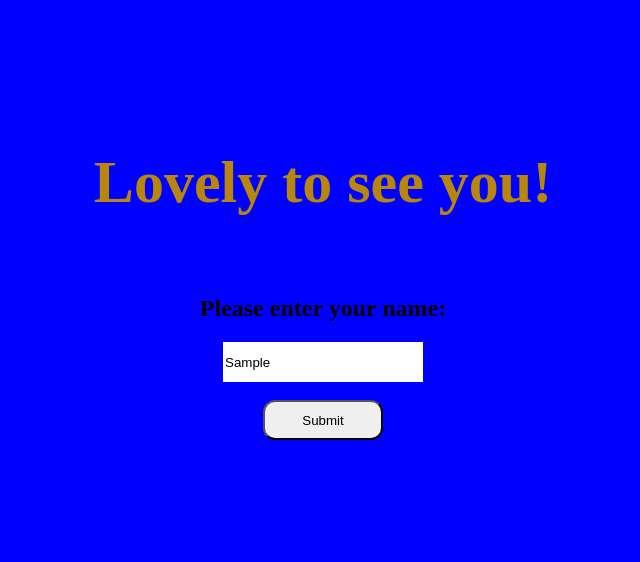
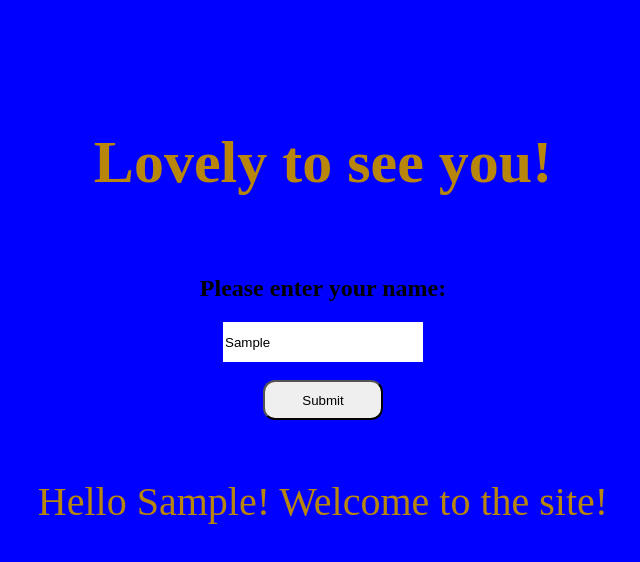
Before and after one commit to Babyoilrig/enter-name-html-practice, a plain HTML site: page index.html in a window 1280 px wide. Both pictures are taken after typing "Sample" into the empty fields and a click on the button "Submit". Shown: the whole page, without its empty margins (317-957 px from the left). Drawn offline with Linux system fonts and the light colour scheme.

Commit message:
Name input working onClick - and displaying name and text

```diff
--- a/index.html
+++ b/index.html
@@ -16,6 +16,8 @@
         <input id="nameInput" type= "text" class="name-input">
         <br/>
         <button id="submitButton" type="button" onclick="getInputValue();" class="submit-button">Submit</button>
+        <br/>
+        <p id="newText"></p>
 
 </div>
 </body>
--- a/main.js
+++ b/main.js
@@ -34,4 +34,5 @@
     function getInputValue(){
         var inputVal = document.getElementById("nameInput").value;
         console.log(inputVal);
+        document.getElementById("newText").innerHTML = `Hello ${inputVal}! Welcome to the site!`;
     }
--- a/style.css
+++ b/style.css
@@ -9,7 +9,7 @@ h1{
 }
 
 .flex-container {
-    padding-top: 100px;
+    padding-top: 80px;
     display: flex;
     flex-direction: column;
     align-items: center;
@@ -34,3 +34,8 @@ h1{
     background-color: #4CAF50; /* Green */
     color: white;
   }
+
+  p {
+    color:darkgoldenrod;
+    font-size: 40px;
+  }
```
